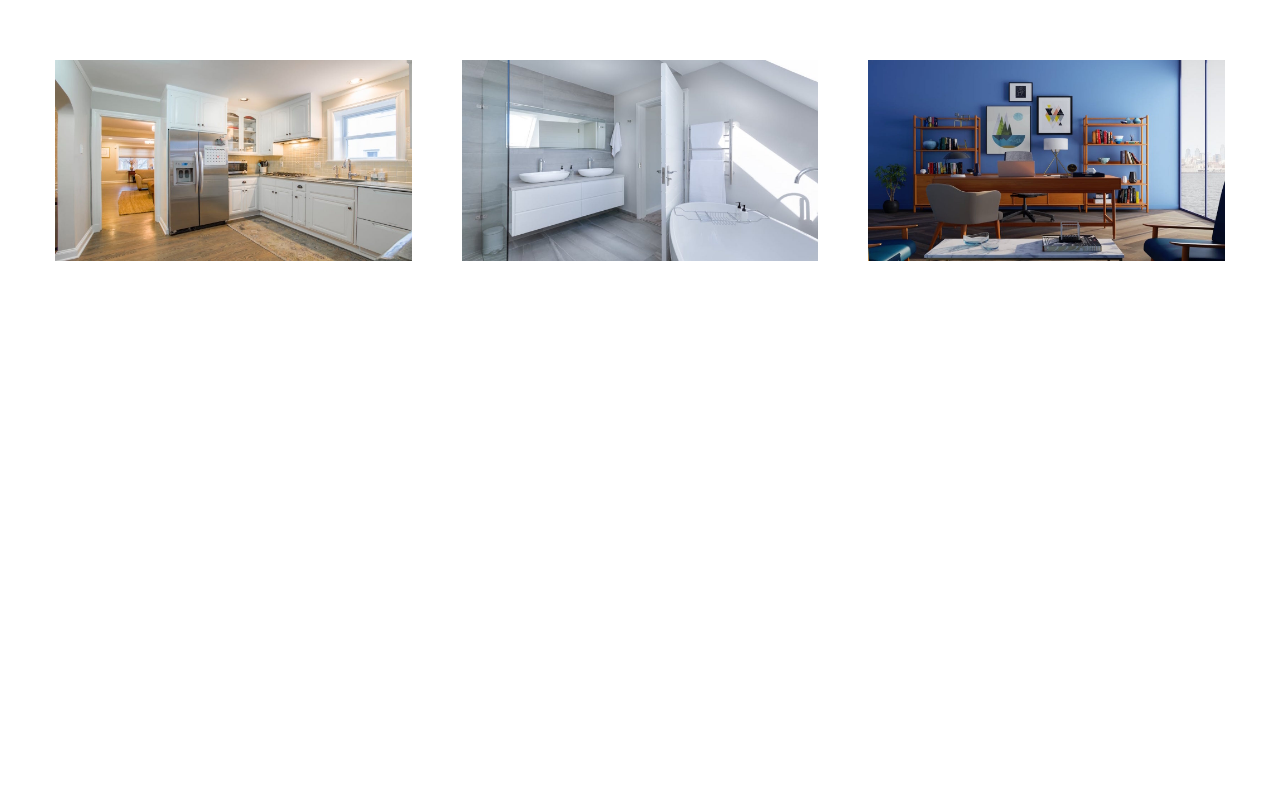
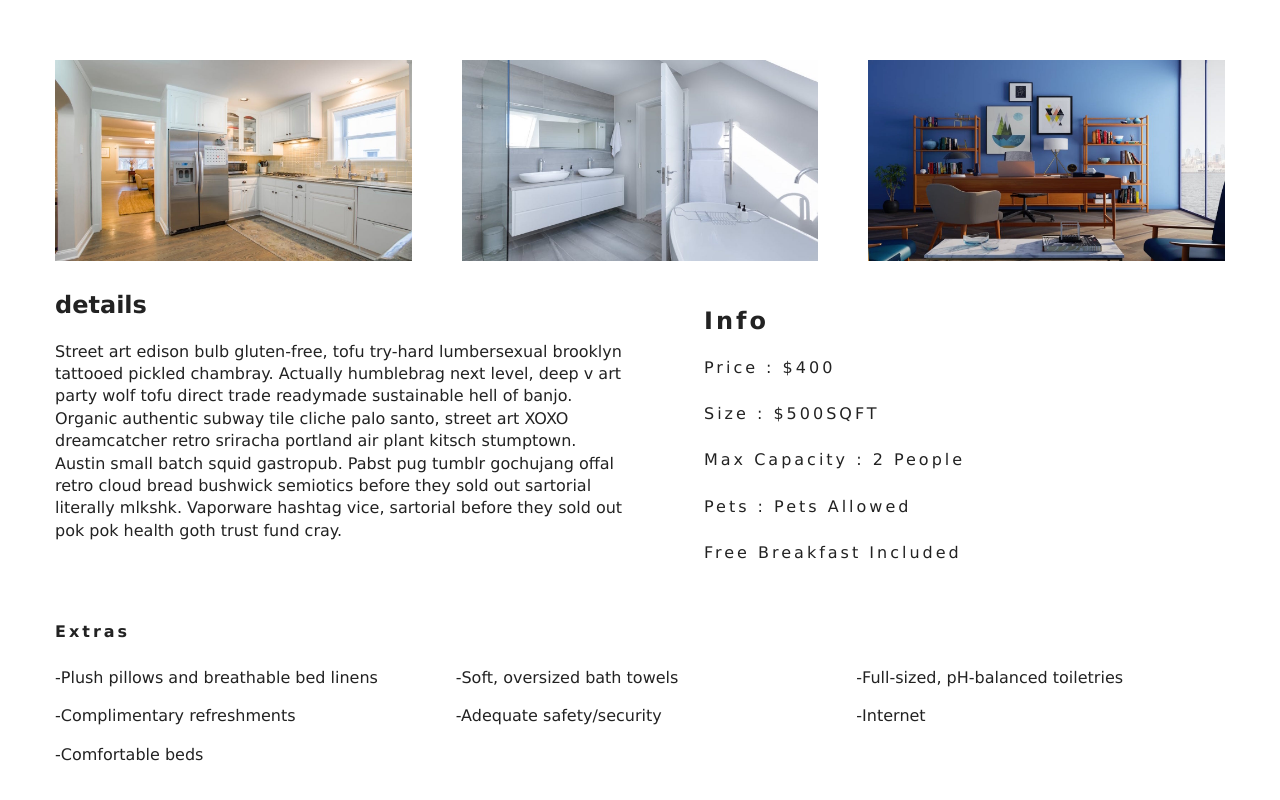
Before and after one commit to kristinaht/resort-react-app, a React (Create React App) app: page /rooms/double-deluxe in a window 1280 px wide. Shown: the part 566-1366 px from the top of the page. Before the commit the page ends 827 px from the top, so only its background shows below. Built offline with nearby package versions, Linux system fonts and the light colour scheme.

Commit message:
render the rest of SingleRoom infor & extras in SingleRoom component

```diff
--- a/src/pages/SingleRoom.js
+++ b/src/pages/SingleRoom.js
@@ -35,7 +35,6 @@ export default class SingleRoom extends Component {
 
     const { name, description, capacity, size, price, extras, breakfast, pets, images } = room;
     const [mainImg, ...defaultImg] = images;
-    console.log(defaultImg)
 
     return (
       <React.Fragment>
@@ -48,11 +47,34 @@ export default class SingleRoom extends Component {
         </StyledHero>
         <section className='single-room'>
           <div className='single-room-images'>
-
           {defaultImg.map((item, index) => {
             return <img key={index} src={item} alt={name}/>
           })}
           </div>
+          <div className='single-room-info'>
+            <article>
+              <h3>details</h3>
+              <p>{description}</p>
+            </article>
+            <article>
+              <div className='info'>
+                <h3>info</h3>
+                <h6>price : ${price}</h6>
+                <h6>size : ${size}SQFT</h6>
+                <h6>Max Capacity : {' '}{ capacity > 1 ? `${capacity} people` : `${capacity} person` }</h6>
+                <h6>pets : { pets ? 'pets allowed' : 'no pets allowed' }</h6>
+                <h6>{breakfast && 'free breakfast included'}</h6>
+              </div>
+            </article>
+          </div>
+        </section>
+        <section className='room-extras'>
+          <h6>extras</h6>
+          <ul className='extras'>
+            {extras.map((item, index) => {
+              return <li key={index}>-{item}</li>
+            })}
+          </ul>
         </section>
       </React.Fragment>
     );
```
